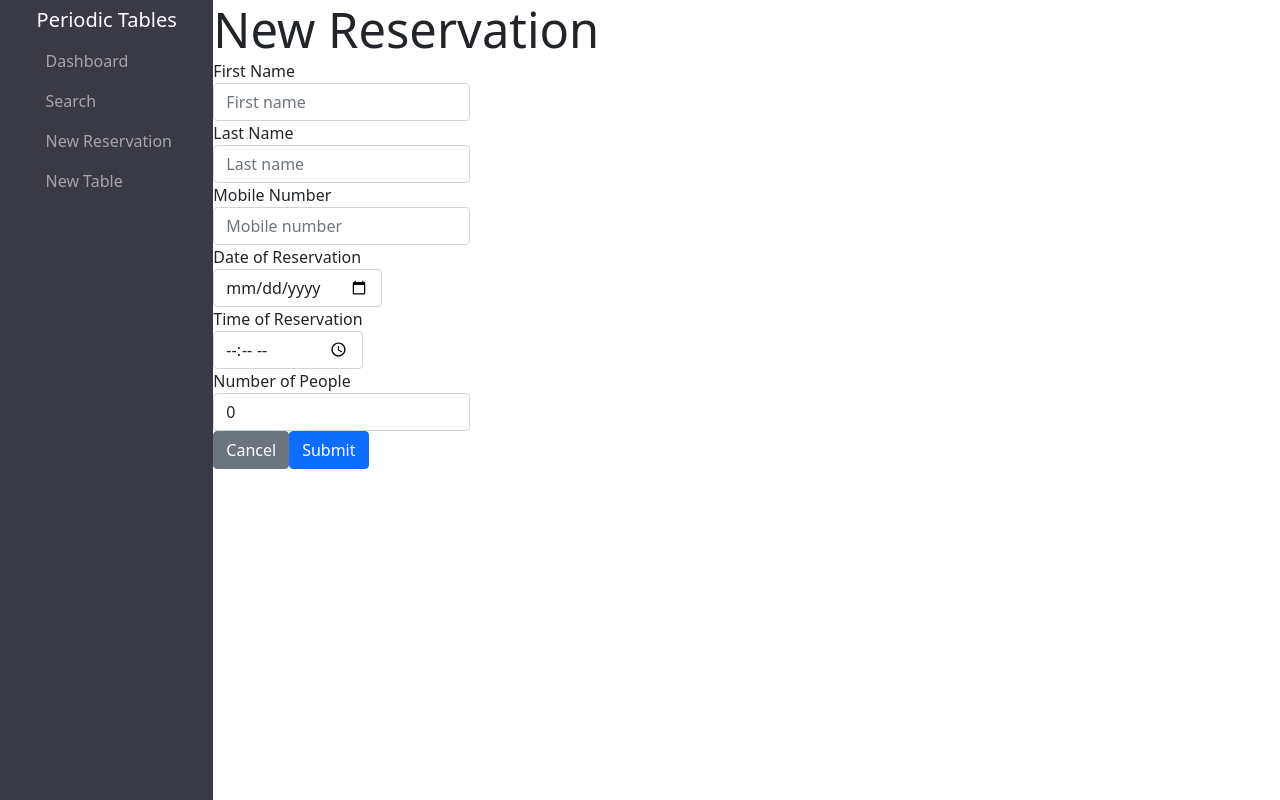
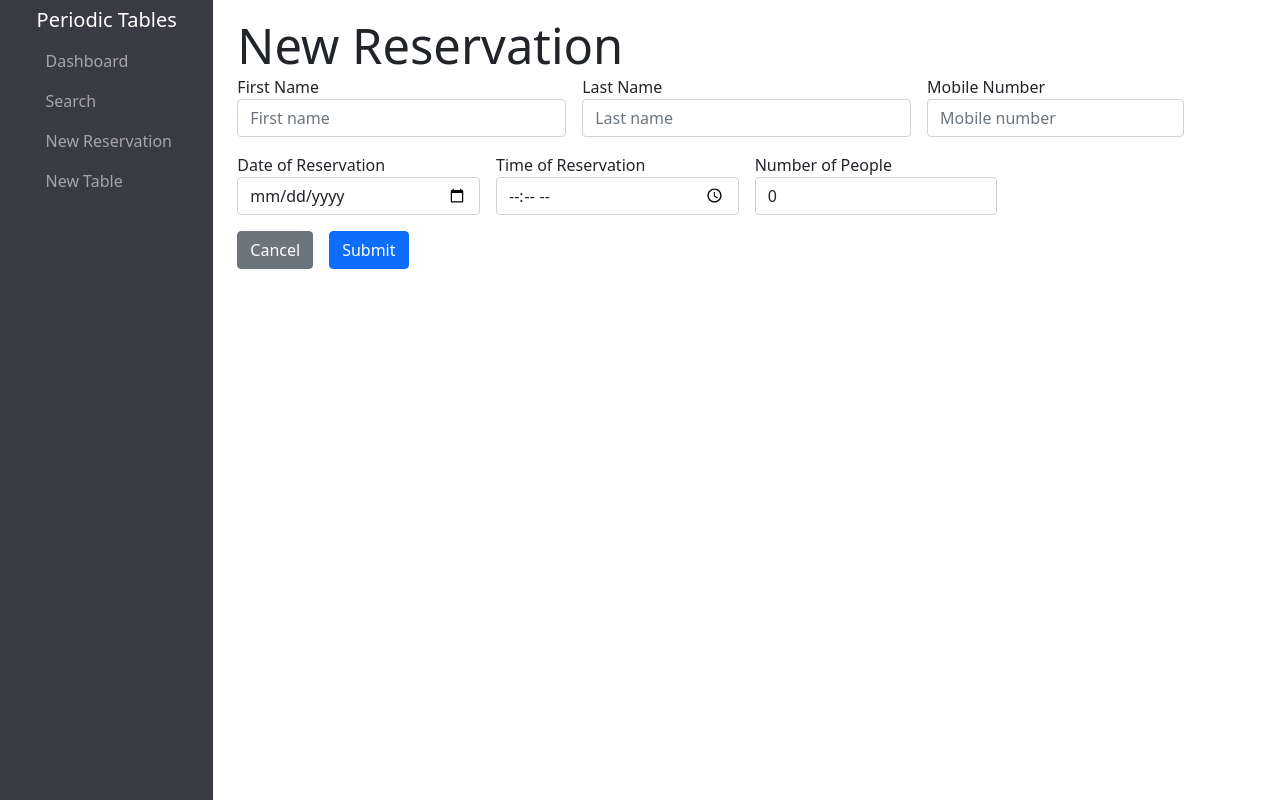
Before and after one commit to admclamb/restaurant-reservation-system, a React (Create React App) app in the folder front-end/: page /reservations/new in a window 1280 px wide. Built offline with nearby package versions, Linux system fonts and the light colour scheme; no server answers.

Commit message:
update new reservation

```diff
--- a/front-end/src/newReservation/NewReservation.js
+++ b/front-end/src/newReservation/NewReservation.js
@@ -3,7 +3,6 @@ import { useHistory } from "react-router-dom";
 import { createReservation } from "../utils/api";
 
 const NewReservation = () => {
-  const history = useHistory();
   const initReservation = {
     first_name: "",
     last_name: "",
@@ -13,7 +12,8 @@ const NewReservation = () => {
     people: 0,
   };
   const [reservation, setReservation] = useState(initReservation);
-
+  const [validated, setValidated] = useState(false);
+  const history = useHistory();
   const handleChange = ({ target }) => {
     const { id } = target;
     setReservation({
@@ -30,21 +30,31 @@ const NewReservation = () => {
   };
 
   const handleSubmit = async (event) => {
+    const form = event.currentTarget;
+    if (form.checkValidity() === false) {
       event.preventDefault();
+      event.stopPropagation();
+    }
+
     const createdReservation = await createReservation(reservation);
     setReservation(initReservation);
+    setValidated(true);
     history.push("/dashboard");
     return;
   };
 
-  console.log(reservation);
   return (
-    <>
+    <main className="container pt-3 mb-5">
       <h1>New Reservation</h1>
-      <form>
-        <div className="form-group">
-          <label htmlFor="first_name">
-            First Name
+      <form
+        className="row g-3 needs-validation"
+        id="new-reservation-form"
+        noValidate
+        validated={validated}
+        onSubmit={handleSubmit}
+      >
+        <div className="col-md-4">
+          <label htmlFor="first_name">First Name</label>
           <input
             name="first_name"
             id="first_name"
@@ -54,11 +64,12 @@ const NewReservation = () => {
             value={reservation.first_name}
             onChange={handleChange}
           />
-          </label>
+          <div className="invalid-feedback">Must provide a fist name.</div>
+          <div className="valid-feedback">Looks Good!</div>
         </div>
-        <div className="form-group">
-          <label htmlFor="last_name">
-            Last Name
+
+        <div className="col-md-4">
+          <label htmlFor="last_name">Last Name</label>
           <input
             name="last_name"
             id="last_name"
@@ -68,13 +79,16 @@ const NewReservation = () => {
             value={reservation.last_name}
             onChange={handleChange}
           />
-          </label>
+          <div className="invalid-feedback">Must provide a last name.</div>
+          <div className="valid-feedback">Looks Good!</div>
         </div>
-        <div className="form-group">
+        <div className="col-md-4">
           <label htmlFor="mobile_number">
             Mobile Number
             <input
               name="mobile_number"
+              type="tel"
+              pattern="[0-9]{3}-[0-9]{3}-[0-9]{4}"
               id="mobile_number"
               className="form-control"
               placeholder="Mobile number"
@@ -82,11 +96,12 @@ const NewReservation = () => {
               value={reservation.mobile_number}
               onChange={handleChange}
             />
+            <div className="invalid-feedback">Must provide a phone number.</div>
+            <div className="valid-feedback">Looks Good!</div>
           </label>
         </div>
-        <div className="form-group">
-          <label htmlFor="date">
-            Date of Reservation
+        <div className="col-md-3">
+          <label htmlFor="date">Date of Reservation</label>
           <input
             type="date"
             name="reservation_date"
@@ -97,27 +112,28 @@ const NewReservation = () => {
             value={reservation.reservation_date}
             onChange={handleChange}
           />
-          </label>
+          <div className="invalid-feedback">Must provide a date.</div>
+          <div className="valid-feedback">Looks Good!</div>
         </div>
-        <div className="form-group">
-          <label htmlFor="time">
-            Time of Reservation
+        <div className="col-md-3">
+          <label htmlFor="time">Time of Reservation</label>
           <input
             type="time"
             name="reservation_time"
             id="reservation_time"
             className="form-control"
-              placeholder="Reservatoin time"
+            placeholder="Reservation time"
             aria-describedby="time"
             value={reservation.reservation_time}
             onChange={handleChange}
           />
-          </label>
+          <div className="invalid-feedback">Must provide a time.</div>
+          <div className="valid-feedback">Looks Good!</div>
         </div>
-        <div className="form-group">
-          <label htmlFor="people">
-            Number of People
+        <div className="col-3">
+          <label htmlFor="people">Number of People</label>
           <input
+            type="number"
             name="people"
             id="people"
             className="form-control"
@@ -126,22 +142,24 @@ const NewReservation = () => {
             value={reservation.people}
             onChange={handleChange}
           />
-          </label>
+          <div className="invalid-feedback">
+            Must provide the amount of people and cannot be zero.
           </div>
-        <div className="">
-          <button className="btn btn-secondary mr-3" onClick={handleCancel}>
-            Cancel
-          </button>
+          <div className="valid-feedback">Looks Good!</div>
+        </div>
+        <div className="form-btns">
+          <button className="btn btn-secondary me-3">Cancel</button>
           <button
+            className="btn btn-primary"
             type="submit"
-            className="btn btn-primary"
-            onClick={handleSubmit}
+            form="new-reservation-form"
+            value="Submit"
           >
             Submit
           </button>
         </div>
       </form>
-    </>
+    </main>
   );
 };
 
```
Lines whose indentation alone changed are shown as unchanged.
